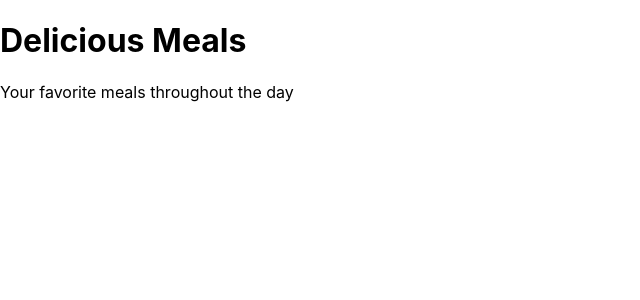
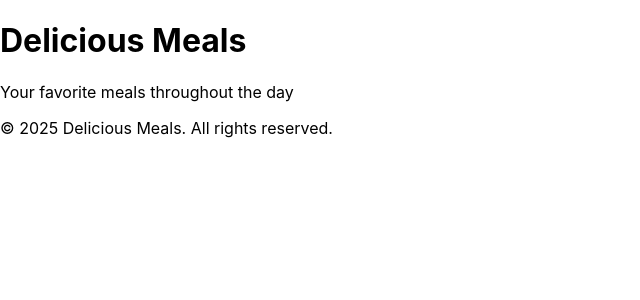
Before and after one commit to smritisharma-33/project_shein, a React (Create React App) app: page / in a window 1280 px wide. Shown: the top 300 px of the page, without its empty margins (0-640 px from the left). Built offline with nearby package versions, Linux system fonts and the light colour scheme.

Commit message:
Story_4 - Created Footer
Added code for Footer and added the component  to App.js

```diff
--- a/src/App.js
+++ b/src/App.js
@@ -1,6 +1,7 @@
 import React from 'react';
 import { BrowserRouter as Router } from 'react-router-dom';
 import Header from './components/Header';
+import Footer from './components/Footer';
 
 function App() {
 
@@ -8,6 +9,7 @@ function App() {
     <Router>
       <div className="App">
         <Header />
+        <Footer />
       </div>
     </Router>
   );
--- /dev/null
+++ b/src/components/Footer.js
@@ -0,0 +1,13 @@
+import React from 'react';
+
+const Footer = () => {
+  return (
+    <footer>
+      <div>
+        <p>&copy; {new Date().getFullYear()} Delicious Meals. All rights reserved.</p>
+      </div>
+    </footer>
+  );
+};
+
+export default Footer;
```
